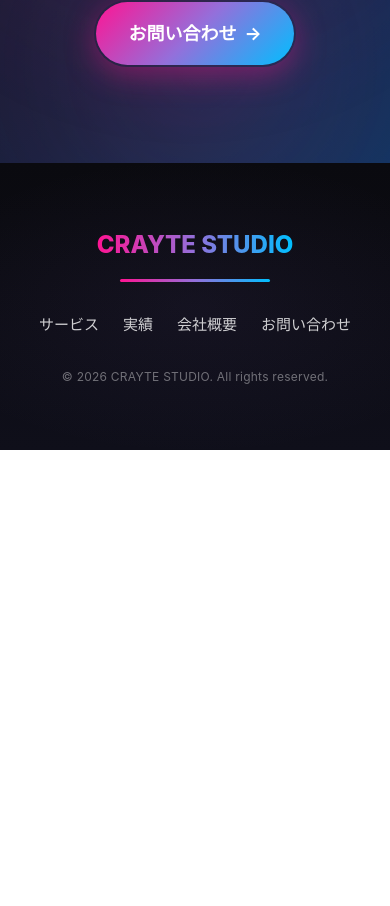
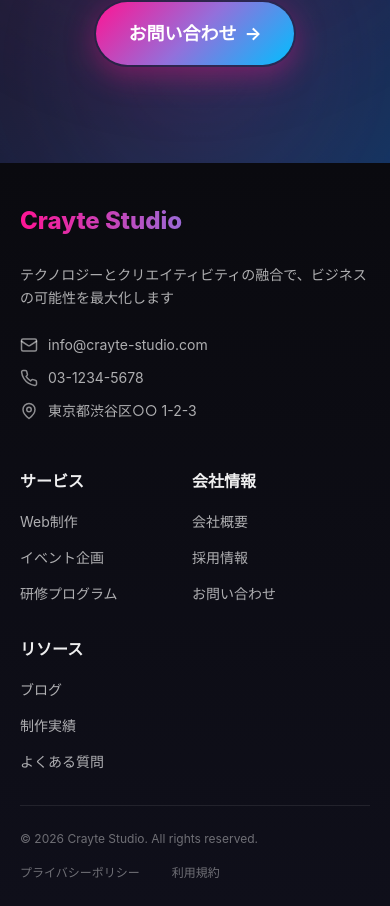
Before and after one commit to Y-2G/crayte-studio, a Next.js app: page / in a window 390 px wide. Shown: the part 5229-6135 px from the top of the page. Before the commit the page ends 5679 px from the top, so only its background shows below. Built offline with nearby package versions, Linux system fonts and the light colour scheme.

Commit message:
Refactor Footer component to implement a multi-column layout, enhancing structure and accessibility. Update styles for improved responsiveness and visual consistency, including new branding and contact sections. Introduce service, company, and resource navigation links for better user experience.

```diff
--- a/src/components/public/Footer/Footer.module.css
+++ b/src/components/public/Footer/Footer.module.css
@@ -1,53 +1,34 @@
 /* ============================================================================
- * Footer - Centered minimal layout matching .pen design
+ * Footer - Multi-column layout matching .pen design
  * ============================================================================ */
 
 .footer {
-  background: linear-gradient(
-    180deg,
-    #0a0a0f 0%,
-    #0f0f1a 100%
-  );
+  background: linear-gradient(180deg, #0a0a0f 0%, #0f0f1a 100%);
   color: rgba(255, 255, 255, 0.9);
-  padding: var(--spacing-10) 0;
-  position: relative;
-  overflow: hidden;
 }
 
-.glowBg {
-  position: absolute;
-  width: 600px;
-  height: 300px;
-  left: 50%;
-  top: 50%;
-  transform: translate(-50%, -50%);
-  background: radial-gradient(
-    ellipse,
-    rgba(147, 112, 219, 0.08) 0%,
-    transparent 70%
-  );
-  opacity: 0.8;
-  pointer-events: none;
+.main {
+  max-width: 1280px;
+  margin: 0 auto;
+  padding: 60px 80px 40px;
+  display: flex;
+  flex-direction: column;
+  gap: 48px;
 }
 
-.container {
-  max-width: 1280px;
-  margin: 0 auto;
-  padding: var(--spacing-10) var(--spacing-5);
+/* Top Row: Branding + Nav Columns */
+.topRow {
+  display: flex;
+  gap: 80px;
+}
+
+/* Branding Column */
+.branding {
   display: flex;
   flex-direction: column;
-  align-items: center;
-  gap: var(--spacing-10);
-  position: relative;
-  z-index: 1;
-}
-
-/* Logo area */
-.logoArea {
-  display: flex;
-  flex-direction: column;
-  align-items: center;
-  gap: var(--spacing-4);
+  gap: 24px;
+  width: 400px;
+  flex-shrink: 0;
 }
 
 .logoText {
@@ -65,30 +46,70 @@
   -webkit-text-fill-color: transparent;
 }
 
-.logoLine {
-  width: 200px;
-  height: 3px;
-  border-radius: 2px;
-  background: linear-gradient(
-    90deg,
-    var(--color-brand-pink) 0%,
-    var(--color-brand-purple) 50%,
-    var(--color-brand-cyan) 100%
-  );
+.description {
+  font-size: var(--font-size-sm);
+  line-height: 1.7;
+  color: rgba(255, 255, 255, 0.67);
+  margin: 0;
+  max-width: 380px;
 }
 
-/* Navigation */
-.nav {
+/* Contact Info */
+.contactList {
   display: flex;
-  gap: var(--spacing-12);
-  flex-wrap: wrap;
-  justify-content: center;
+  flex-direction: column;
+  gap: 12px;
+}
+
+.contactItem {
+  display: flex;
+  align-items: center;
+  gap: 10px;
+  font-size: var(--font-size-sm);
+  color: rgba(255, 255, 255, 0.67);
+}
+
+.contactIcon {
+  display: flex;
+  align-items: center;
+  color: rgba(255, 255, 255, 0.533);
+  flex-shrink: 0;
+}
+
+/* Nav Columns */
+.navColumns {
+  display: flex;
+  gap: 80px;
+  flex: 1;
+  justify-content: flex-end;
+}
+
+.navGroup {
+  display: flex;
+  flex-direction: column;
+  gap: 16px;
+}
+
+.navGroupTitle {
+  font-size: var(--font-size-base);
+  font-weight: var(--font-weight-bold);
+  color: rgba(255, 255, 255, 0.933);
+  margin: 0;
+}
+
+.navList {
+  display: flex;
+  flex-direction: column;
+  gap: 12px;
+  list-style: none;
+  margin: 0;
+  padding: 0;
 }
 
 .navLink {
-  color: rgba(255, 255, 255, 0.8);
+  color: rgba(255, 255, 255, 0.67);
   text-decoration: none;
-  font-size: 0.9375rem;
+  font-size: var(--font-size-sm);
   font-weight: var(--font-weight-normal);
   transition: color var(--transition-fast);
 }
@@ -97,44 +118,93 @@
   color: rgba(255, 255, 255, 1);
 }
 
-/* Copyright */
+/* Bottom Bar */
+.bottomBar {
+  display: flex;
+  align-items: center;
+  justify-content: space-between;
+  padding-top: 24px;
+  border-top: 1px solid rgba(255, 255, 255, 0.082);
+}
+
 .copyright {
   margin: 0;
   font-size: var(--font-size-xs);
   color: rgba(255, 255, 255, 0.4);
-  letter-spacing: 0.02em;
+}
+
+.legal {
+  display: flex;
+  align-items: center;
+  gap: 32px;
+}
+
+.legalLink {
+  font-size: var(--font-size-xs);
+  color: rgba(255, 255, 255, 0.4);
+  text-decoration: none;
+  transition: color var(--transition-fast);
+}
+
+.legalLink:hover {
+  color: rgba(255, 255, 255, 0.7);
 }
 
 /* ============================================================================
  * Responsive Design
  * ============================================================================ */
 
-@media (max-width: 768px) {
-  .footer {
-    padding: var(--spacing-8) 0;
+@media (max-width: 1023px) {
+  .main {
+    padding: 48px 40px 32px;
+    gap: 40px;
   }
 
-  .container {
-    gap: var(--spacing-8);
-    padding: var(--spacing-8) var(--spacing-4);
+  .topRow {
+    flex-direction: column;
+    gap: 48px;
   }
 
-  .nav {
-    gap: var(--spacing-6);
+  .branding {
+    width: 100%;
+  }
+
+  .navColumns {
+    justify-content: flex-start;
+    gap: 48px;
+  }
+}
+
+@media (max-width: 768px) {
+  .main {
+    padding: 40px 20px 24px;
+    gap: 32px;
+  }
+
+  .navColumns {
+    flex-wrap: wrap;
+    gap: 32px;
+  }
+
+  .navGroup {
+    min-width: 140px;
+  }
+
+  .bottomBar {
+    flex-direction: column;
+    gap: 16px;
+    align-items: flex-start;
   }
 
   .logoText {
     font-size: var(--font-size-2xl);
   }
-
-  .logoLine {
-    width: 150px;
-  }
 }
 
 /* Reduced motion support */
 @media (prefers-reduced-motion: reduce) {
-  .navLink {
+  .navLink,
+  .legalLink {
     transition: none;
   }
 }
--- a/src/components/public/Footer/Footer.tsx
+++ b/src/components/public/Footer/Footer.tsx
@@ -1,36 +1,135 @@
 import Link from "next/link";
 import styles from "./Footer.module.css";
+
+const serviceLinks = [
+  { label: "Web制作", href: "/services#web" },
+  { label: "イベント企画", href: "/services#event" },
+  { label: "研修プログラム", href: "/services#training" },
+];
+
+const companyLinks = [
+  { label: "会社概要", href: "/company" },
+  { label: "採用情報", href: "/company#careers" },
+  { label: "お問い合わせ", href: "/contact" },
+];
+
+const resourceLinks = [
+  { label: "ブログ", href: "/news" },
+  { label: "制作実績", href: "/works" },
+  { label: "よくある質問", href: "/faq" },
+];
+
+function MailIcon() {
+  return (
+    <svg width="18" height="18" viewBox="0 0 24 24" fill="none" stroke="currentColor" strokeWidth="2" strokeLinecap="round" strokeLinejoin="round">
+      <rect width="20" height="16" x="2" y="4" rx="2" />
+      <path d="m22 7-8.97 5.7a1.94 1.94 0 0 1-2.06 0L2 7" />
+    </svg>
+  );
+}
+
+function PhoneIcon() {
+  return (
+    <svg width="18" height="18" viewBox="0 0 24 24" fill="none" stroke="currentColor" strokeWidth="2" strokeLinecap="round" strokeLinejoin="round">
+      <path d="M22 16.92v3a2 2 0 0 1-2.18 2 19.79 19.79 0 0 1-8.63-3.07 19.5 19.5 0 0 1-6-6 19.79 19.79 0 0 1-3.07-8.67A2 2 0 0 1 4.11 2h3a2 2 0 0 1 2 1.72 12.84 12.84 0 0 0 .7 2.81 2 2 0 0 1-.45 2.11L8.09 9.91a16 16 0 0 0 6 6l1.27-1.27a2 2 0 0 1 2.11-.45 12.84 12.84 0 0 0 2.81.7A2 2 0 0 1 22 16.92z" />
+    </svg>
+  );
+}
+
+function MapPinIcon() {
+  return (
+    <svg width="18" height="18" viewBox="0 0 24 24" fill="none" stroke="currentColor" strokeWidth="2" strokeLinecap="round" strokeLinejoin="round">
+      <path d="M20 10c0 6-8 12-8 12s-8-6-8-12a8 8 0 0 1 16 0Z" />
+      <circle cx="12" cy="10" r="3" />
+    </svg>
+  );
+}
 
 export function Footer() {
   const currentYear = new Date().getFullYear();
 
-  const navItems = [
-    { label: "サービス", href: "/services" },
-    { label: "実績", href: "/works" },
-    { label: "会社概要", href: "/company" },
-    { label: "お問い合わせ", href: "/contact" },
-  ];
-
   return (
     <footer className={styles.footer}>
-      <div className={styles.glowBg} aria-hidden="true" />
-      <div className={styles.container}>
-        <div className={styles.logoArea}>
-          <span className={styles.logoText}>CRAYTE STUDIO</span>
-          <div className={styles.logoLine} aria-hidden="true" />
+      <div className={styles.main}>
+        {/* Top Row */}
+        <div className={styles.topRow}>
+          {/* Branding Column */}
+          <div className={styles.branding}>
+            <span className={styles.logoText}>Crayte Studio</span>
+            <p className={styles.description}>
+              テクノロジーとクリエイティビティの融合で、ビジネスの可能性を最大化します
+            </p>
+            <div className={styles.contactList}>
+              <div className={styles.contactItem}>
+                <span className={styles.contactIcon}><MailIcon /></span>
+                <span>info@crayte-studio.com</span>
+              </div>
+              <div className={styles.contactItem}>
+                <span className={styles.contactIcon}><PhoneIcon /></span>
+                <span>03-1234-5678</span>
+              </div>
+              <div className={styles.contactItem}>
+                <span className={styles.contactIcon}><MapPinIcon /></span>
+                <span>東京都渋谷区○○ 1-2-3</span>
+              </div>
+            </div>
           </div>
 
-        <nav className={styles.nav} aria-label="フッターナビゲーション">
-          {navItems.map((item) => (
-            <Link key={item.href} href={item.href} className={styles.navLink}>
+          {/* Nav Columns */}
+          <nav className={styles.navColumns} aria-label="フッターナビゲーション">
+            <div className={styles.navGroup}>
+              <h3 className={styles.navGroupTitle}>サービス</h3>
+              <ul className={styles.navList}>
+                {serviceLinks.map((item) => (
+                  <li key={item.href}>
+                    <Link href={item.href} className={styles.navLink}>
                       {item.label}
                     </Link>
+                  </li>
                 ))}
+              </ul>
+            </div>
+            <div className={styles.navGroup}>
+              <h3 className={styles.navGroupTitle}>会社情報</h3>
+              <ul className={styles.navList}>
+                {companyLinks.map((item) => (
+                  <li key={item.href}>
+                    <Link href={item.href} className={styles.navLink}>
+                      {item.label}
+                    </Link>
+                  </li>
+                ))}
+              </ul>
+            </div>
+            <div className={styles.navGroup}>
+              <h3 className={styles.navGroupTitle}>リソース</h3>
+              <ul className={styles.navList}>
+                {resourceLinks.map((item) => (
+                  <li key={item.href}>
+                    <Link href={item.href} className={styles.navLink}>
+                      {item.label}
+                    </Link>
+                  </li>
+                ))}
+              </ul>
+            </div>
           </nav>
+        </div>
 
+        {/* Bottom Bar */}
+        <div className={styles.bottomBar}>
           <p className={styles.copyright}>
-          &copy; {currentYear} CRAYTE STUDIO. All rights reserved.
+            &copy; {currentYear} Crayte Studio. All rights reserved.
           </p>
+          <div className={styles.legal}>
+            <Link href="/privacy" className={styles.legalLink}>
+              プライバシーポリシー
+            </Link>
+            <Link href="/terms" className={styles.legalLink}>
+              利用規約
+            </Link>
+          </div>
+        </div>
       </div>
     </footer>
   );
```
Also changed, not shown: 1 other file (tests, documents, lock files or other folders). Lines whose indentation alone changed are shown as unchanged.
